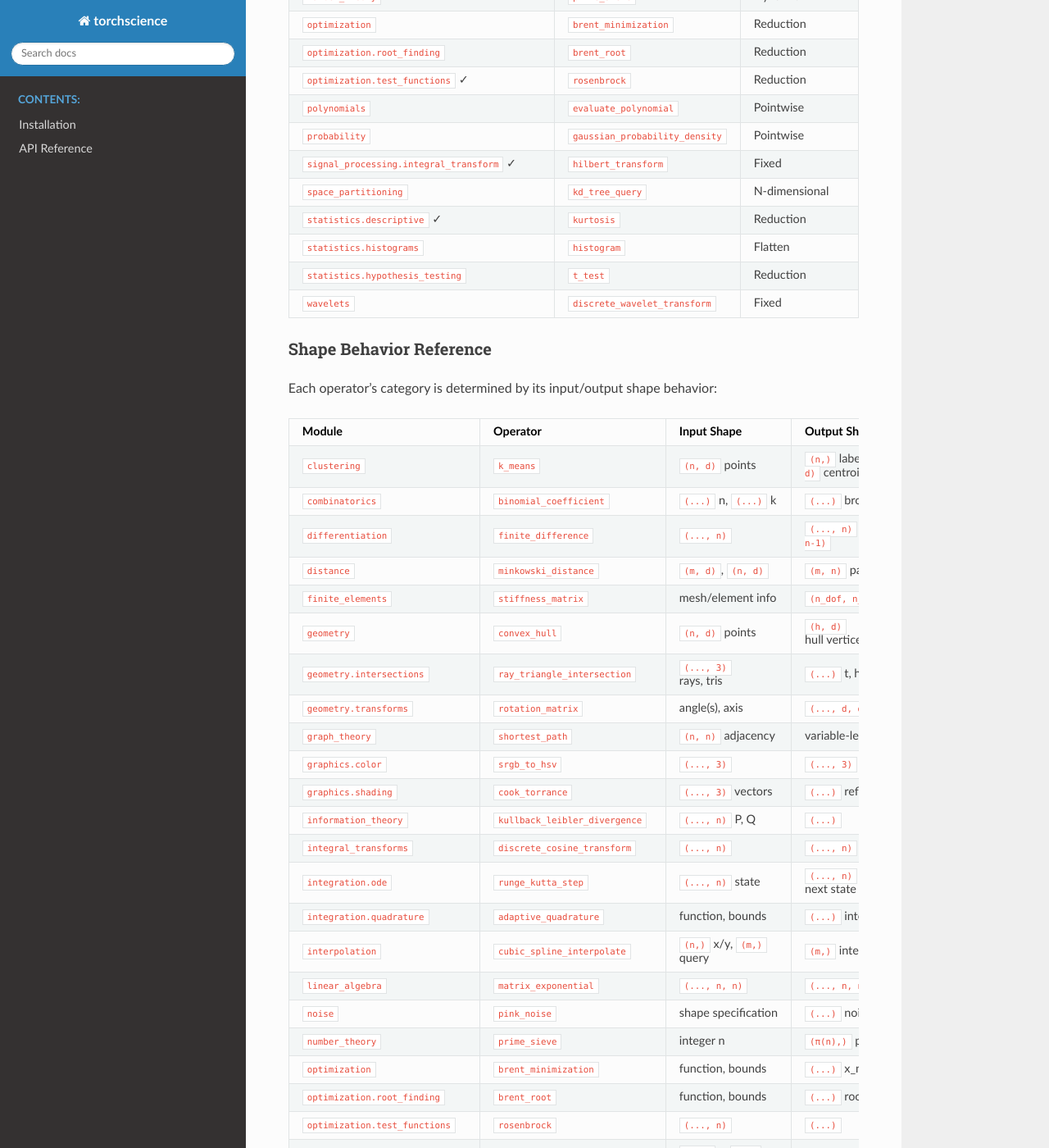
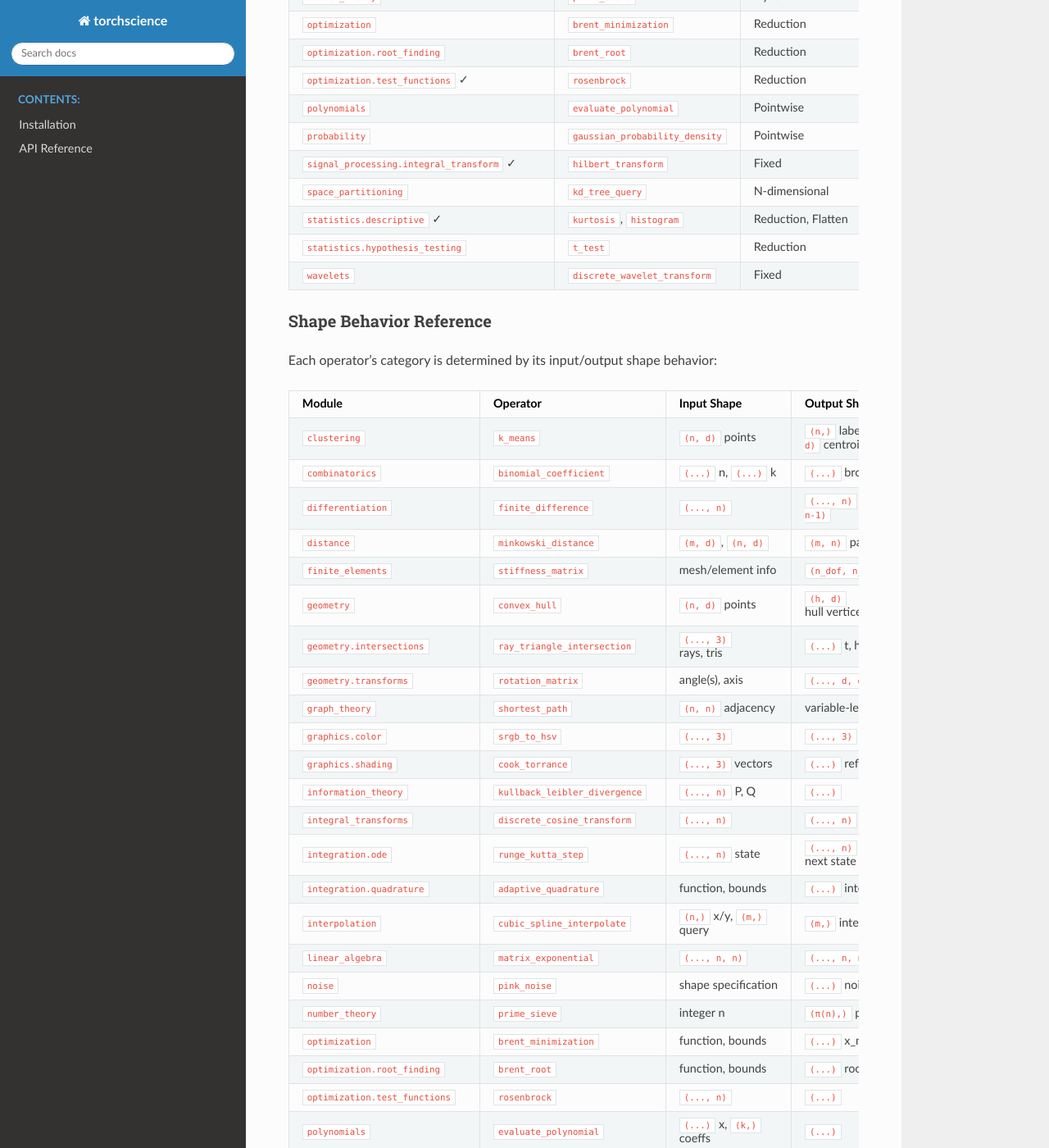
Before and after one commit to torchscience/torchscience, a Sphinx documentation site: the page built from docs/roadmap.rst, in a window 1280 px wide and 1400 px high, scrolled down 1661 px. Shown: the whole window at 82% size. Built offline with Sphinx 7.4.7 and the Read the Docs theme 3.1.0, drawn with Linux system fonts in a browser that asks for light colours; some of the changed text lies outside the part shown.

Commit message:
docs: mark histogram as complete in roadmap

```diff
--- a/docs/roadmap.rst
+++ b/docs/roadmap.rst
@@ -28,7 +28,7 @@
 * Dynamic operators via ``shortest_path``
 * Batched operators via ``matrix_exponential``
 * Identity operators via ``srgb_to_hsv``
-* Flatten operators via ``histogram``
+* Flatten operators via ``histogram`` ✓
 
 **Milestone 3: Module Coverage**
 
@@ -123,11 +123,8 @@
      - ``kd_tree_query``
      - N-dimensional
    * - ``statistics.descriptive`` ✓
-     - ``kurtosis``
-     - Reduction
-   * - ``statistics.histograms``
-     - ``histogram``
-     - Flatten
+     - ``kurtosis``, ``histogram``
+     - Reduction, Flatten
    * - ``statistics.hypothesis_testing``
      - ``t_test``
      - Reduction
@@ -284,7 +281,7 @@
      - ``(..., n)``
      - ``(...)``
      - Reduction
-   * - ``statistics.histograms``
+   * - ``statistics.descriptive``
      - ``histogram``
      - ``(...)`` samples
      - ``(bins,)`` counts
```
